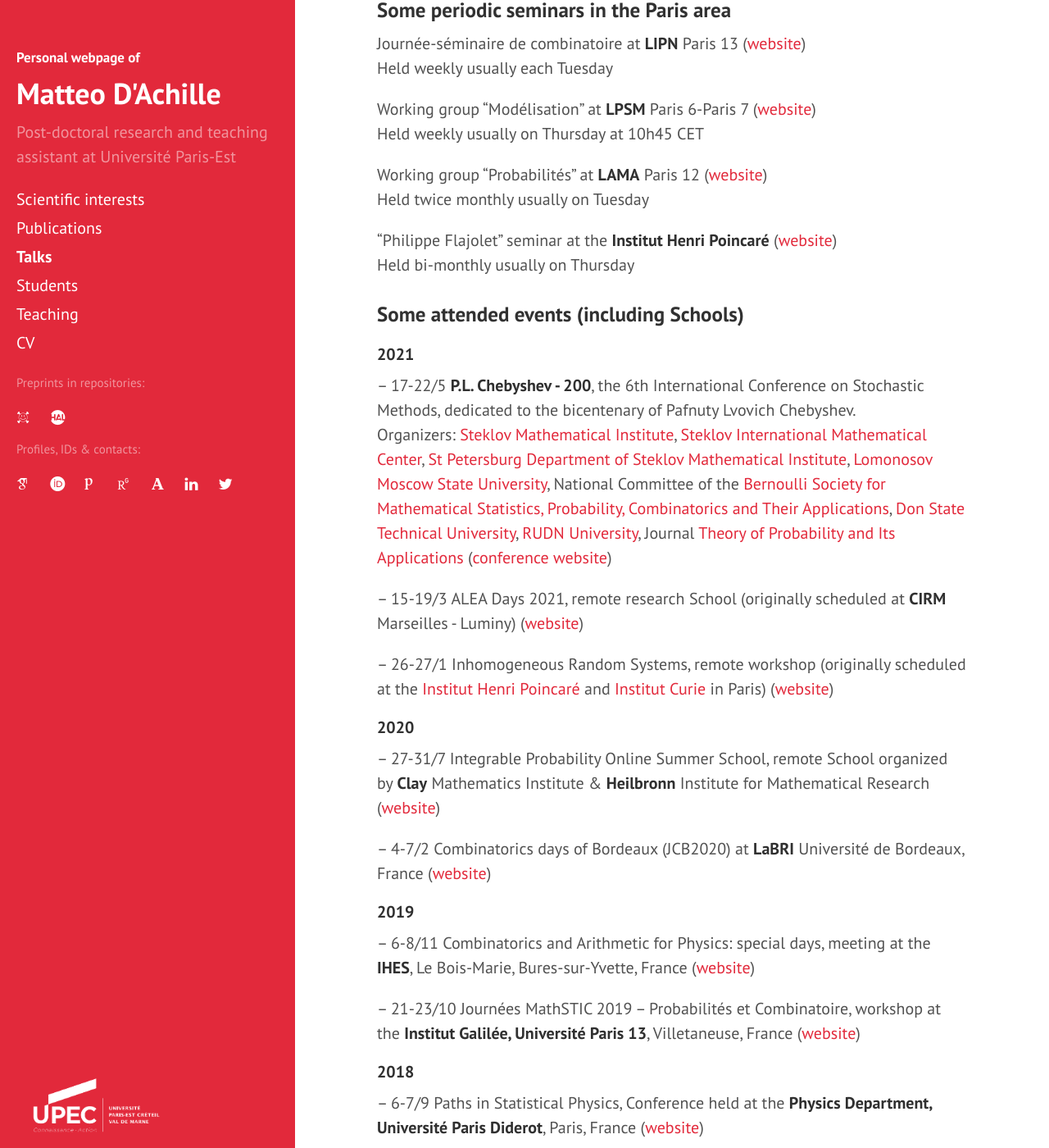
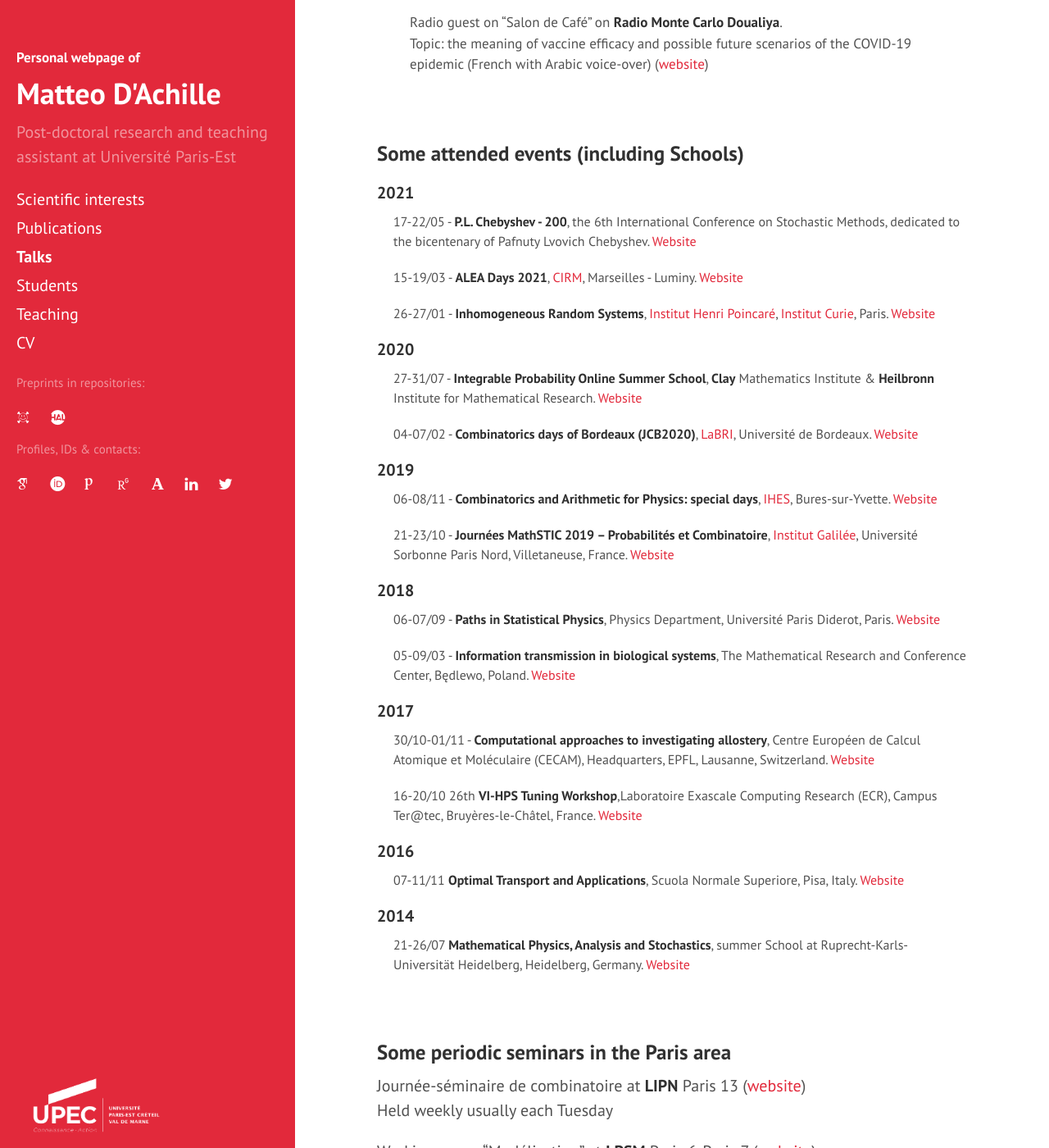
Before and after one commit to matteodachille/matteodachille.github.io, a Jekyll site: the page built from events.md, in a window 1280 px wide and 1400 px high, scrolled down 1243 px. Shown: the whole window at 82% size. Built offline with Jekyll 4.4.1, drawn with Linux system fonts in a browser that asks for light colours; nearby versions of some CDN libraries; some web fonts are replaced; formulas are drawn with MathJax 3; some of the changed text lies outside the part shown.

Commit message:
Modified style, corrected typos, added details

```diff
--- a/events.md
+++ b/events.md
@@ -11,8 +11,17 @@
 ### Upcoming
 
 
-xx/06/2021: _Euclidean Random Assignment Problems: origin, state of the art and some open problems in one dimension_, **Journées de probabilités 2021**, Guidel Plages, FR ([slides <i class="fa fa-file-pdf-o" aria-hidden="true"></i>](#))<br/>
-xx/06/2021: _Consequences of Weyl's law in low-dimensional Euclidean Random Assignment Problems_, I Convention of **SIFS**, Parma, IT ([slides <i class="fa fa-file-pdf-o" aria-hidden="true"></i>](#))
+25/06/2021 -  **Journées de probabilités 2021**, Guidel, FR, [link](https://journees-probabilites.univ-rennes1.fr/programme.htm){:target="_blank"}, 40 min
+{: style="font-size: 20px" }
+_Euclidean Random Assignment Problems: origin, state of the art and some open problems in one dimension_, ([slides <i class="fa fa-file-pdf-o" aria-hidden="true"></i>](#))
+{: style="margin-left: 40px" }
+
+
+24/06/2021 - 1st convention of **SIFS**, Parma, IT, [link](http://www.fisicastatistica.unipr.it/conf/PARMA2021/welcome.php){:target="_blank"}, 10 min (Poster session, Room 4)
+{: style="font-size: 20px" }
+
+_Consequences of Weyl's law in low-dimensional Euclidean Random Assignment Problems_, ([slides <i class="fa fa-file-pdf-o" aria-hidden="true"></i>](#))
+{: style="margin-left: 40px" }
 
 
 
@@ -21,22 +30,37 @@
 #### 2021
 {: .no_toc}
 
-- 18/03: _Multiple \\(\zeta^*\\) values in the one dimensional ERAP with stretched-exponentially distributed points_, **ALEA Days 2021**, CIRM Marseilles Luminy (<a href="{{  site.baseurl }}downloads/ALEA2021_MZSVs_ERAP_final.pdf" target="\_blank">slides <i class="fa fa-file-pdf-o" aria-hidden="true"></i></a>)
+18/03 - **Alea Days 2021**, Centre International de Rencontres Mathematiques - **Marseilles Luminy**, 20 min
+{: style="font-size: 16px;" }
+_Multiple \\(\zeta^*\\) values in the one dimensional ERAP with stretched-exponentially distributed points_, (<a href="{{  site.baseurl }}downloads/ALEA2021_MZSVs_ERAP_final.pdf" target="\_blank">slides <i class="fa fa-file-pdf-o" aria-hidden="true"></i></a>)
+{: style="font-size: 17px; margin-left: 40px" }
 
 
-- 19/02: _Différences d'énergie asymptotique dans l'ERAP sur des variétés bidimensionnelles_, working group on determinantal point processes at **Laboratoire Painlevé**, Université de Lille (<a href="{{  site.baseurl }}downloads/erap22-Lille-finalv2.pdf" target="\_blank">slides <i class="fa fa-file-pdf-o" aria-hidden="true"></i></a>)
+19/02 - Determinantal point processes working group, Laboratoire Painlevé, **Université de Lille**, 45 min
+{: style="font-size: 16px;" }
+_Différences d'énergie asymptotique dans l'ERAP sur des variétés bidimensionnelles_ (<a href="{{  site.baseurl }}downloads/erap22-Lille-finalv2.pdf" target="\_blank">slides <i class="fa fa-file-pdf-o" aria-hidden="true"></i></a>)
+{: style="font-size: 17px; margin-left: 40px" }
 
 
 
 #### 2020
 {: .no_toc}
 
-- 10/11: _Le problème d'assignation aléatoire euclidienne: état de l'art et quelques problèmes ouverts en dimension \\(d \leq 2 \\)_, working group in Probability at **LAMA**, Université Paris-Est Créteil ([link](https://lama.u-pem.fr/evenements/seminaire/groupe_de_travail_probabilites/le_probleme_dassignation_aleatoire_euclidienne){:target="_blank"} + <a href="{{  site.baseurl }}assets/slides_ERAP_fr_nov10.pdf" target="\_blank">slides <i class="fa fa-file-pdf-o" aria-hidden="true"></i></a>)
+10/11 - Probability working group at LAMA, **Université Paris-Est Créteil**, 45 min
+{: style="font-size: 16px;" }
+_Le problème d'assignation aléatoire euclidienne: état de l'art et quelques problèmes ouverts en dimension \\(d \leq 2 \\)_ ([link](https://lama.u-pem.fr/evenements/seminaire/groupe_de_travail_probabilites/le_probleme_dassignation_aleatoire_euclidienne){:target="_blank"} + <a href="{{  site.baseurl }}assets/slides_ERAP_fr_nov10.pdf" target="\_blank">slides <i class="fa fa-file-pdf-o" aria-hidden="true"></i></a>)
+{: style="font-size: 17px; margin-left: 40px" }
 
-- 16/10: _Statistical properties of the Euclidean random assignment problem_, PhD thesis defense, **Université Paris-Saclay** ([video](https://eu.bbcollab.com/recording/e2afdc2198204451bd3bf8c7de4f1ec7){:target="_blank"} + <a href="{{  site.baseurl }}assets/slides_ERAP_1610.pdf" target="\_blank">slides <i class="fa fa-file-pdf-o" aria-hidden="true"></i></a>)
+16/10 - PhD thesis defense, **Université Paris-Saclay**, 45 min
+{: style="font-size: 16px;" }
+_Statistical properties of the Euclidean random assignment problem_, ([video](https://eu.bbcollab.com/recording/e2afdc2198204451bd3bf8c7de4f1ec7){:target="_blank"} + <a href="{{  site.baseurl }}assets/slides_ERAP_1610.pdf" target="\_blank">slides <i class="fa fa-file-pdf-o" aria-hidden="true"></i></a>)
+{: style="font-size: 17px; margin-left: 40px" }
 
 
-- 14/01: _Le problème d'assignation aléatoire euclidienne: état de l'art et quelques résultats récents en dimension \\(d=1\\)_, Combinatorics seminar of CALIN Team at **LIPN**, Université Sorbonne Paris Nord ([link](https://lipn.univ-paris13.fr/~banderier/Seminaires/){:target="_blank"})
+14/01 - Seminar of CALIN Team at LIPN, **Université Sorbonne Paris Nord**, 45 min
+{: style="font-size: 16px;" }
+_Le problème d'assignation aléatoire euclidienne: état de l'art et quelques résultats récents en dimension \\(d=1\\)_ ([link](https://lipn.univ-paris13.fr/~banderier/Seminaires/){:target="_blank"})
+{: style="font-size: 17px; margin-left: 40px" }
 
 
 <br/>
@@ -44,7 +68,99 @@
 ## Miscellanea
 {: .no_toc}
 
-_14/04/2021_: radio guest on "Salon de Café" on **Radio Monte Carlo Doualiya**.<br/> Topic: the meaning of vaccine efficacy and possible future scenarios of the COVID-19 epidemic (French with Arabic voice-over) ([website](https://mc-d.co/1b5W){:target="_blank"})
+14/04/2021
+{: style="font-size: 16px; margin-left: 20px" }
+ Radio guest on "Salon de Café" on **Radio Monte Carlo Doualiya**.<br/> Topic: the meaning of vaccine efficacy and possible future scenarios of the COVID-19 epidemic (French with Arabic voice-over) ([website](https://mc-d.co/1b5W){:target="_blank"})
+ {: style="font-size: 17px; margin-left: 40px" }
+
+ <br/>
+
+
+
+### Some attended events (including Schools)
+
+
+#### 2021
+{: .no_toc}
+
+17-22/05 - **P.L. Chebyshev - 200**, the 6th International Conference on Stochastic Methods, dedicated to the bicentenary of Pafnuty Lvovich Chebyshev. [Website](http://www.mathnet.ru/eng/conf1902){:target="_blank"}
+{: style="font-size: 16px; margin-left: 20px" }
+<!--
+ the 6th International Conference on Stochastic Methods, dedicated to the bicentenary of Pafnuty Lvovich Chebyshev. [Website](http://www.mathnet.ru/eng/conf1902){:target="_blank"} <br/> Organizers: [Steklov Mathematical Institute](http://www.mi-ras.ru/?l=1){:target="_blank"}, [Steklov International Mathematical Center](http://simc.mi-ras.ru/eng/){:target="_blank"}, [St Petersburg Department of Steklov Mathematical
+Institute](http://www.pdmi.ras.ru/eng/institut/institut.php){:target="_blank"}, [Lomonosov Moscow State University](https://www.msu.ru/en/){:target="_blank"}, National
+Committee of the [Bernoulli Society for Mathematical Statistics, Probability,
+Combinatorics and Their Applications](http://www.bernoulli-society.org/){:target="_blank"}, [Don State Technical University](https://donstu.ru/en/){:target="_blank"}, [RUDN University](http://eng.rudn.ru/){:target="_blank"}, Journal [Theory of Probability and Its Applications](https://www.siam.org/publications/journals/theory-of-probability-and-its-applications-tvp){:target="_blank"} ([conference website](http://www.mathnet.ru/eng/conf1902){:target="_blank"})
+{: style="font-size: 17px; margin-left: 40px" }
+-->
+
+15-19/03 - **ALEA Days 2021**, [CIRM](https://www.cirm-math.com/){:target="_blank"}, Marseilles - Luminy. [Website](http://gt-alea.math.cnrs.fr/alea2021/){:target="_blank"}
+{: style="font-size: 16px; margin-left: 20px" }
+
+
+26-27/01 - **Inhomogeneous Random Systems**, [Institut Henri Poincaré](http://www.ihp.fr/){:target="_blank"}, [Institut Curie](https://curie.fr/){:target="_blank"}, Paris. [Website](http://irs.math.cnrs.fr/2021/){:target="_blank"}
+{: style="font-size: 16px; margin-left: 20px" }
+
+
+
+#### 2020
+{: .no_toc}
+
+
+27-31/07 - **Integrable Probability Online Summer School**, **Clay** Mathematics Institute & **Heilbronn** Institute for Mathematical Research. [Website](https://www.claymath.org/events/cmi-himr-integrable-probability-summer-school){:target="_blank"}
+{: style="font-size: 16px; margin-left: 20px" }
+
+04-07/02 -  **Combinatorics days of Bordeaux (JCB2020)**, [LaBRI](https://www.labri.fr/){:target="_blank"}, Université de Bordeaux. [Website](https://jcb2020.labri.fr/){:target="_blank"}
+{: style="font-size: 16px; margin-left: 20px" }
+
+
+#### 2019
+{: .no_toc}
+
+06-08/11 - **Combinatorics and Arithmetic for Physics: special days**, [IHES](https://www.ihes.fr/){:target="_blank"}, Bures-sur-Yvette.
+[Website](https://indico.math.cnrs.fr/event/5243/overview){:target="_blank"}
+{: style="font-size: 16px; margin-left: 20px" }
+
+21-23/10 - **Journées MathSTIC 2019 -- Probabilités et Combinatoire**, [Institut Galilée](https://galilee.univ-paris13.fr/){:target="_blank"}, Université Sorbonne Paris Nord, Villetaneuse, France. [Website](https://mathstic.univ-paris13.fr/journees-mathSTIC-2019/index.html){:target="_blank"}
+{: style="font-size: 16px; margin-left: 20px" }
+
+#### 2018
+{: .no_toc}
+
+06-07/09 - **Paths in Statistical Physics**, Physics Department, Université Paris Diderot, Paris. [Website](http://www.msc.univ-paris-diderot.fr/peliti2018){:target="_blank"}
+{: style="font-size: 16px; margin-left: 20px" }
+
+
+05-09/03  - **Information transmission in biological systems**, The Mathematical Research and Conference Center, Będlewo, Poland.
+[Website](https://www.impan.pl/en/activities/banach-center/conferences/18-sstransmission){:target="_blank"}
+{: style="font-size: 16px; margin-left: 20px" }
+
+
+#### 2017
+{: .no_toc}
+
+30/10-01/11 - **Computational approaches to investigating allostery**, Centre Européen de Calcul Atomique et Moléculaire (CECAM), Headquarters, EPFL, Lausanne, Switzerland.
+[Website](https://www.cecam.org/workshop-1414.html){:target="_blank"}
+{: style="font-size: 16px; margin-left: 20px" }
+
+16-20/10 26th **VI-HPS Tuning Workshop**,Laboratoire Exascale Computing Research (ECR), Campus Ter@tec, Bruyères-le-Châtel, France. [Website](http://www.vi-hps.org/training/tws/tw26.html){:target="_blank"}
+{: style="font-size: 16px; margin-left: 20px" }
+
+
+#### 2016
+{: .no_toc}
+
+07-11/11 **Optimal Transport and Applications**, Scuola Normale Superiore, Pisa, Italy. [Website](http://webtheory.sns.it/optimal-transport/index.php){:target="_blank"}
+{: style="font-size: 16px; margin-left: 20px" }
+
+#### 2014
+{: .no_toc}
+
+21-26/07 **Mathematical Physics, Analysis and Stochastics**, summer School at Ruprecht-Karls-Universität Heidelberg, Heidelberg, Germany.
+[Website](http://www.thphys.uni-heidelberg.de/~salmhofer/summerschool-2014/summer-school-2014.html){:target="_blank"}
+{: style="font-size: 16px; margin-left: 20px" }
+
+
+<br/>
 
 ### Some periodic seminars in the Paris area
 
@@ -56,77 +172,3 @@
 
 
 "Philippe Flajolet" seminar at the **Institut Henri Poincaré** ([website](http://semflajolet.math.cnrs.fr/){:target="_blank"}) <br/> Held bi-monthly usually on Thursday
-
-
-
-
-
-
-### Some attended events (including Schools)
-
-
-#### 2021
-{: .no_toc}
--- 17-22/5 **P.L. Chebyshev - 200**, the 6th International Conference on Stochastic Methods, dedicated to the bicentenary of Pafnuty Lvovich Chebyshev. <br/> Organizers: [Steklov Mathematical Institute](http://www.mi-ras.ru/?l=1){:target="_blank"}, [Steklov International Mathematical Center](http://simc.mi-ras.ru/eng/){:target="_blank"}, [St Petersburg Department of Steklov Mathematical
-Institute](http://www.pdmi.ras.ru/eng/institut/institut.php){:target="_blank"}, [Lomonosov Moscow State University](https://www.msu.ru/en/){:target="_blank"}, National
-Committee of the [Bernoulli Society for Mathematical Statistics, Probability,
-Combinatorics and Their Applications](http://www.bernoulli-society.org/){:target="_blank"}, [Don State Technical University](https://donstu.ru/en/){:target="_blank"}, [RUDN University](http://eng.rudn.ru/){:target="_blank"}, Journal [Theory of Probability and Its Applications](https://www.siam.org/publications/journals/theory-of-probability-and-its-applications-tvp){:target="_blank"} ([conference website](http://www.mathnet.ru/eng/conf1902){:target="_blank"})
-
-
--- 15-19/3 ALEA Days 2021, remote research School (originally scheduled at **CIRM** Marseilles - Luminy) ([website](http://gt-alea.math.cnrs.fr/alea2021/){:target="_blank"})
-
-
--- 26-27/1 Inhomogeneous Random Systems, remote workshop (originally scheduled at the [Institut Henri Poincaré](http://www.ihp.fr/){:target="_blank"} and [Institut Curie](https://curie.fr/){:target="_blank"} in Paris) ([website](http://irs.math.cnrs.fr/2021/){:target="_blank"})
-
-
-
-#### 2020
-{: .no_toc}
-
-
--- 27-31/7 Integrable Probability Online Summer School, remote School organized by **Clay** Mathematics Institute & **Heilbronn** Institute for Mathematical Research ([website](https://www.claymath.org/events/cmi-himr-integrable-probability-summer-school){:target="_blank"})
-
--- 4-7/2 Combinatorics days of Bordeaux (JCB2020) at **LaBRI** Université de Bordeaux, France ([website](https://jcb2020.labri.fr/){:target="_blank"})
-
-
-#### 2019
-{: .no_toc}
-
--- 6-8/11 Combinatorics and Arithmetic for Physics: special days, meeting at the **IHES**, Le Bois-Marie, Bures-sur-Yvette, France
-([website](https://indico.math.cnrs.fr/event/5243/overview){:target="_blank"})
-
--- 21-23/10 Journées MathSTIC 2019 -- Probabilités et Combinatoire, workshop at the **Institut Galilée, Université Paris 13**, Villetaneuse, France
-([website](https://mathstic.univ-paris13.fr/journees-mathSTIC-2019/index.html){:target="_blank"})
-
-
-#### 2018
-{: .no_toc}
-
--- 6-7/9 Paths in Statistical Physics,
-Conference held at the **Physics Department, Université Paris Diderot**, Paris, France ([website](http://www.msc.univ-paris-diderot.fr/peliti2018){:target="_blank"})
-
-
--- 5-9/3 Information transmission in biological systems,
-conference at **The Mathematical Research and Conference Center**, Będlewo, Poland
-([website](https://www.impan.pl/en/activities/banach-center/conferences/18-sstransmission){:target="_blank"})
-
-
-#### 2017
-{: .no_toc}
-
--- 30/10-1/11 Computational approaches to investigating allostery, workshop at **Centre Européen de Calcul Atomique et Moléculaire (CECAM), Headquarters, EPFL**, Lausanne, Switzerland
-([website](https://www.cecam.org/workshop-1414.html){:target="_blank"})
-
--- 16-20/10 26th VI-HPS Tuning Workshop, workshop at **Laboratoire Exascale Computing Research (ECR), Campus Ter@tec**, Bruyères-le-Châtel, France ([website](http://www.vi-hps.org/training/tws/tw26.html){:target="_blank"})
-
-
-#### 2016
-{: .no_toc}
-
--- 7-11/11 Optimal Transport and Applications, conference at **Scuola Normale Superiore**, Pisa, Italy ([website](http://webtheory.sns.it/optimal-transport/index.php){:target="_blank"})
-
-#### 2014
-{: .no_toc}
-
--- 21-26/7 Mathematical Physics, Analysis and Stochastics, summer School at **Ruprecht-Karls-Universität Heidelberg**, Heidelberg, Germany
-([website](http://www.thphys.uni-heidelberg.de/~salmhofer/summerschool-2014/summer-school-2014.html){:target="_blank"})
```
Also changed, not shown: _courses/infstat2020.md (+1 -1 lines), _courses/mathdyn2020.md (+1 -1 lines), cv.md (+3 -3 lines), publications.md (+14 -12 lines), students.md (+5 -3 lines), assets/flag_EU.png (added), assets/logo_EPS.png (added), assets/logo_SIF.png (added), assets/logo_SIFS.png (added).
